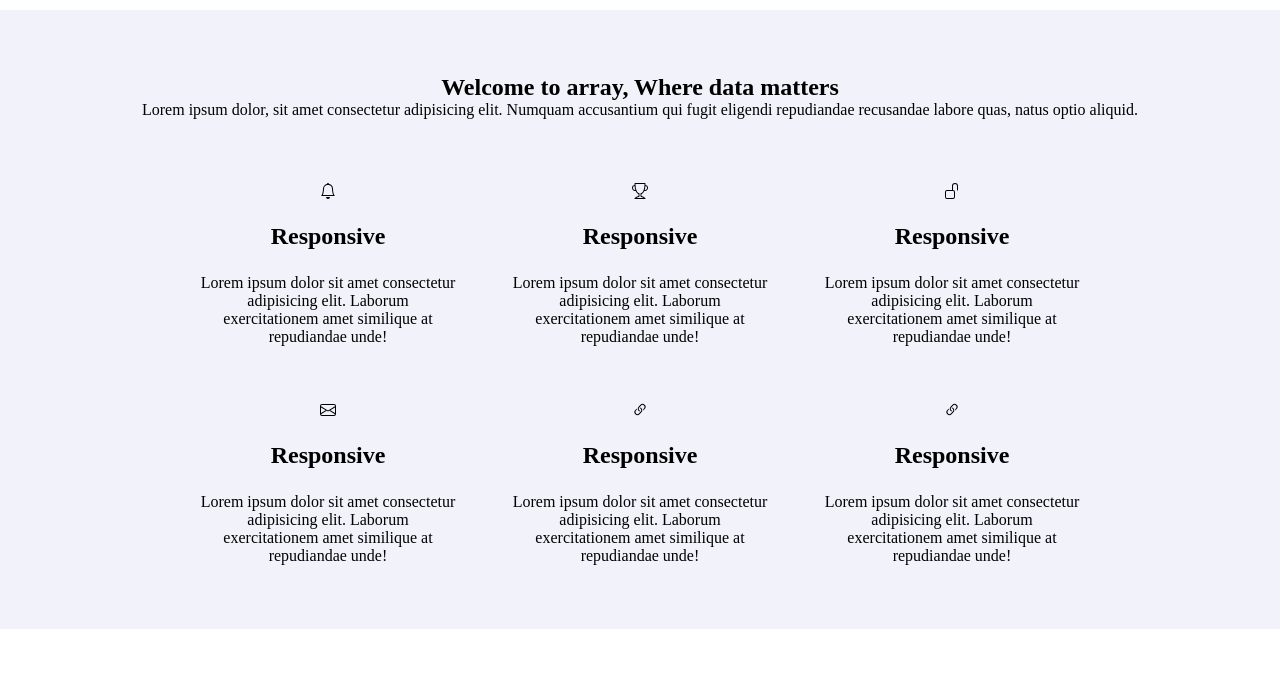
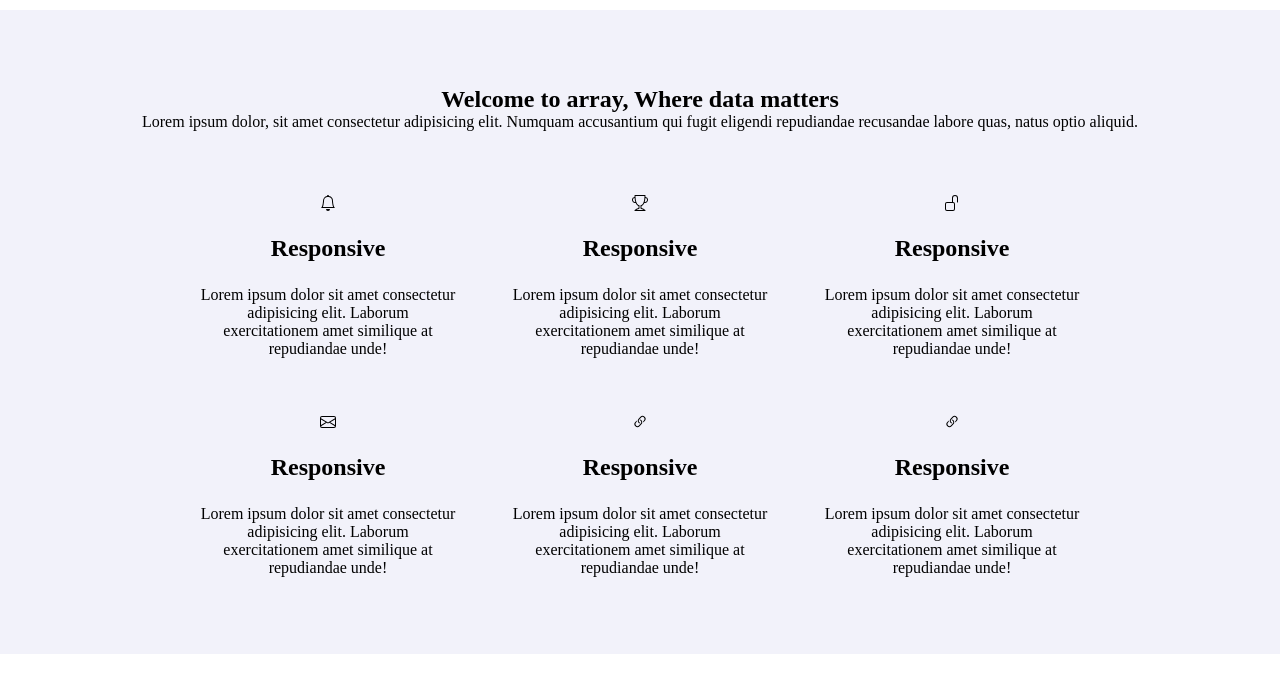
Before and after one commit to SalmaMasioub/array, a plain HTML site: page index.html in a window 1280 px wide. Shown: the part 122-800 px from the top of the page. Drawn offline with Linux system fonts and the light colour scheme.

Commit message:
modification on paddind of the first section

```diff
--- a/public/css/app.css
+++ b/public/css/app.css
@@ -55,7 +55,7 @@ nav ul li :nth-child(5) {
     display: none;
 }
 .first_section{
-    padding: 5vw;
+    padding: 6vw;
     display: flex;
     flex-direction: column;
     justify-content: center;
```
